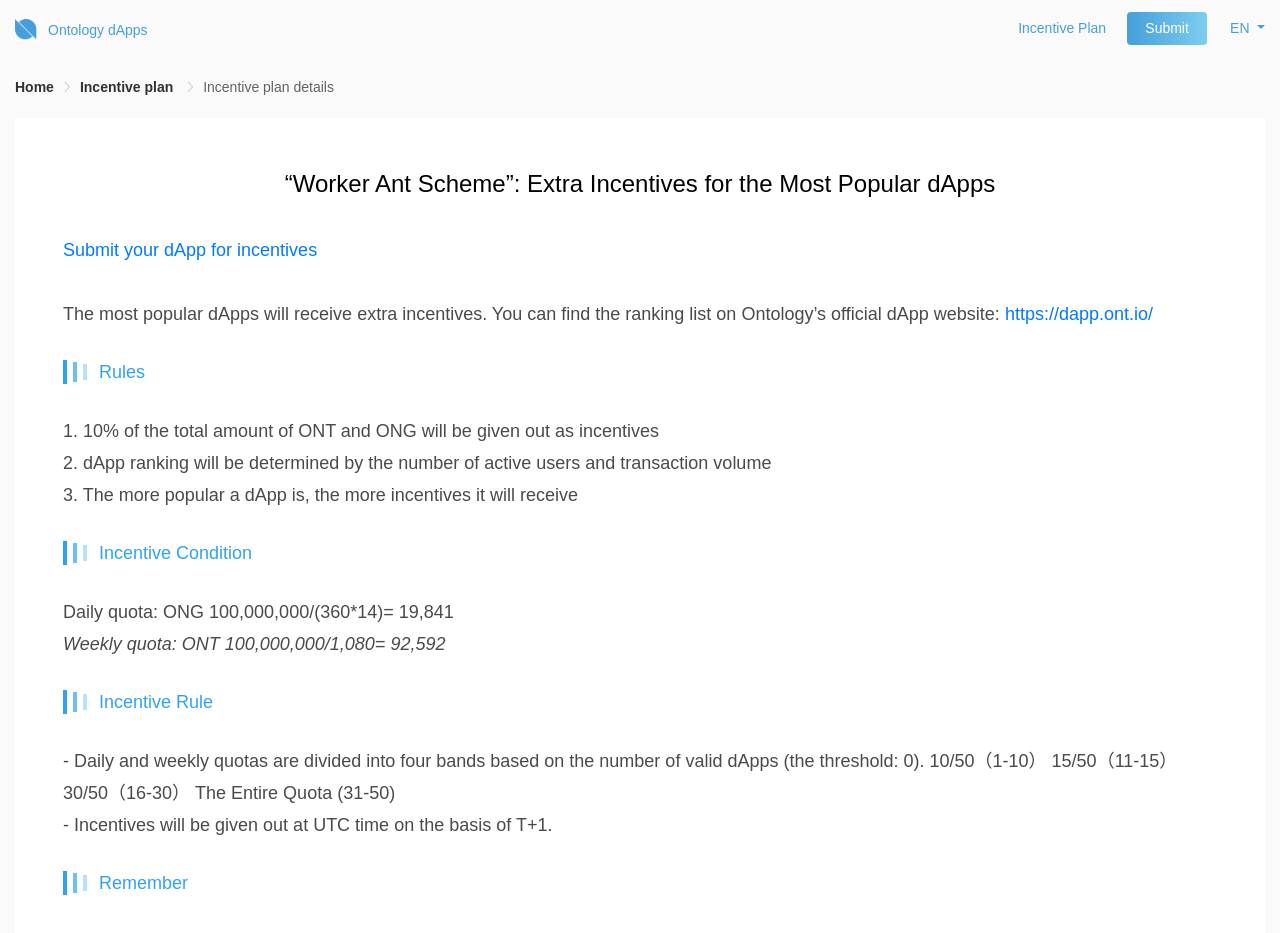
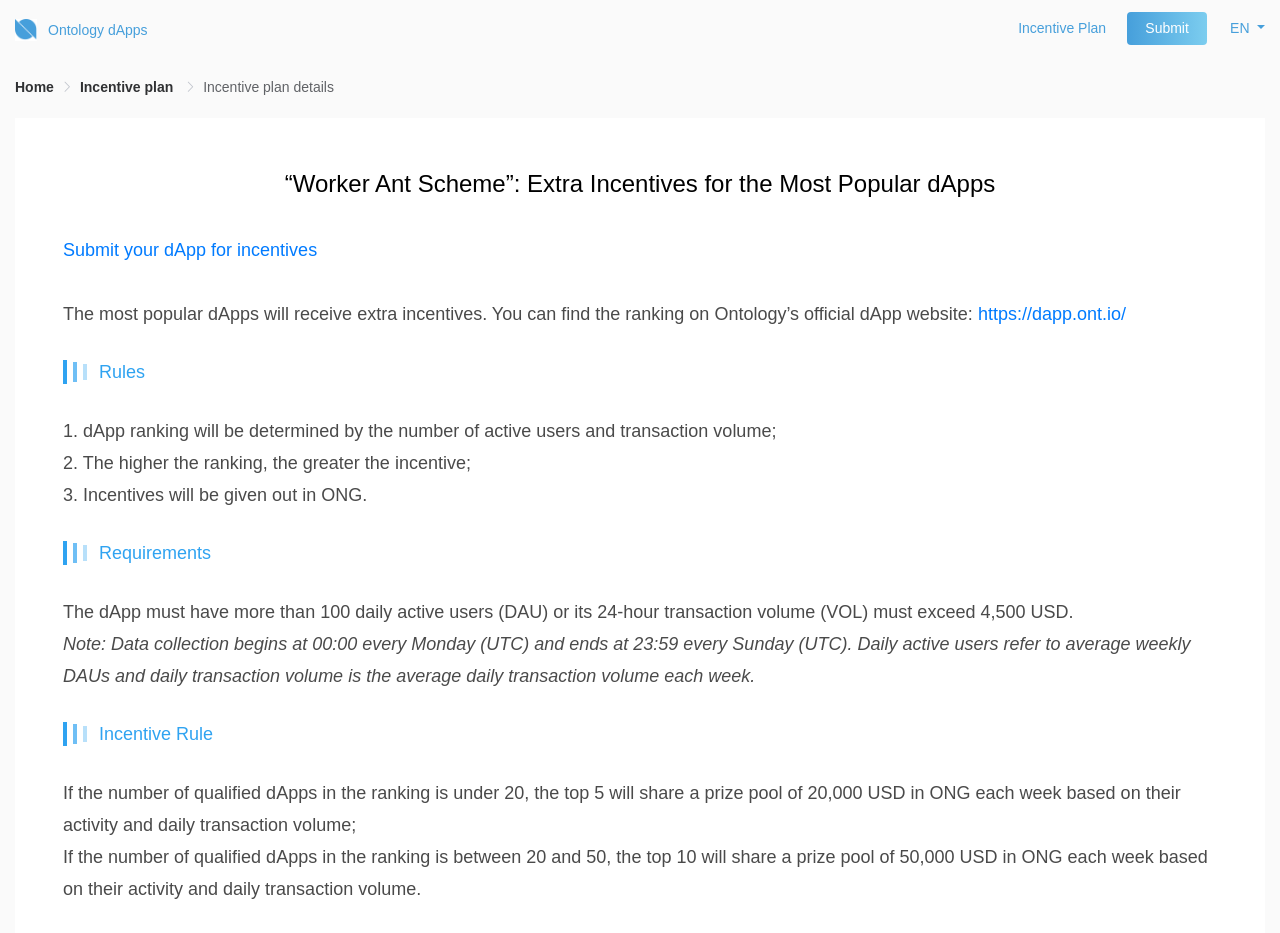
Before and after one commit to sulingxiao/ONT-dApp-Store, a Vue app: page /static/support/2 in a window 1280 px wide. Shown: the top 933 px of the page. Built offline with nearby package versions, Linux system fonts and the light colour scheme; what vue-cookies would draw is missing.

Commit message:
Update to the latest version of English content.

```diff
--- a/src/common/lang/en.js
+++ b/src/common/lang/en.js
@@ -117,25 +117,25 @@
     detail2: {
       tit: "“Worker Ant Scheme”: Extra Incentives for the Most Popular dApps",
       tit1: "Rules",
-      tit2: "Incentive Condition",
+      tit2: "Requirements",
       tit3: "Incentive Rule",
       tit4: "Remember",
       txt1:
-        "The most popular dApps will receive extra incentives. You can find the ranking list on Ontology’s official dApp website: ",
+        "The most popular dApps will receive extra incentives. You can find the ranking on Ontology’s official dApp website: ",
       txt2: "https://dapp.ont.io/",
       txt3:
-        "1. 10% of the total amount of ONT and ONG will be given out as incentives",
+        "1. dApp ranking will be determined by the number of active users and transaction volume;",
       txt4:
-        "2. dApp ranking will be determined by the number of active users and transaction volume",
+        "2. The higher the ranking, the greater the incentive;",
       txt5:
-        "3. The more popular a dApp is, the more incentives it will receive",
-      txt6: "Daily quota: ONG 100,000,000/(360*14)= 19,841",
-      txt7: "Weekly quota: ONT 100,000,000/1,080= 92,592",
+        "3. Incentives will be given out in ONG.",
+      txt6: "The dApp must have more than 100 daily active users (DAU) or its 24-hour transaction volume (VOL) must exceed 4,500 USD.",
+      txt7: "Note: Data collection begins at 00:00 every Monday (UTC) and ends at 23:59 every Sunday (UTC). Daily active users refer to average weekly DAUs and daily transaction volume is the average daily transaction volume each week.",
       txt8:
-        "- Daily and weekly quotas are divided into four bands based on the number of valid dApps (the threshold: 0).\r\n 10/50（1-10）\r\n 15/50（11-15）\r\n 30/50（16-30）\r\n The Entire Quota (31-50)",
-      txt9: "- Incentives will be given out at UTC time on the basis of T+1.",
+        "If the number of qualified dApps in the ranking is under 20, the top 5 will share a prize pool of 20,000 USD in ONG each week based on their activity and daily transaction volume;",
+      txt9: "If the number of qualified dApps in the ranking is between 20 and 50, the top 10 will share a prize pool of 50,000 USD in ONG each week based on their activity and daily transaction volume.",
       txt10:
-        "Any gambling dApps or dApps that falsified data will be excluded from the incentive program. We will disqualify any dApps we believe to be involved in data manipulation."
+        "Gambling dApps or dApps that falsify data are not included in this incentive model. We will disqualify any dApps whose activity is found to be manipulated.."
     },
     detail3: {
       tit: "Angel investment scheme",
--- a/src/components/support/Detail2.vue
+++ b/src/components/support/Detail2.vue
@@ -58,7 +58,7 @@
           </div>
           <div class="spt-detail-txt">
             <div>{{ $t("support.detail2.txt6") }}</div>
-            <div>
+            <div class="spt-detail-txt-notice">
               <i>{{ $t("support.detail2.txt7") }}</i>
             </div>
           </div>
@@ -119,6 +119,9 @@
   .spt-detail-txt-focus {
     color: #2fa3f1;
   }
+  .spt-detail-txt-notice {
+    font-weight: 300;
+  }
   .spt-detail-example {
     margin-top: 32px;
     line-height: 21px;
```
